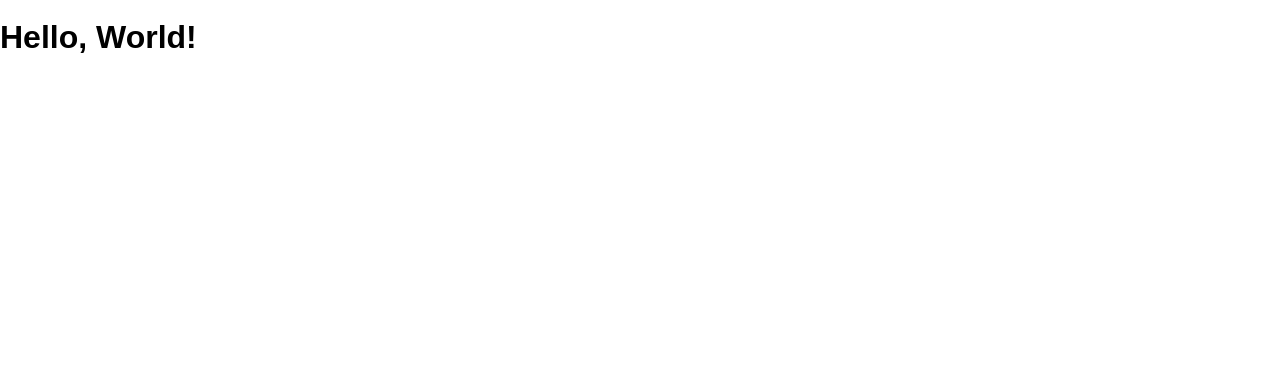
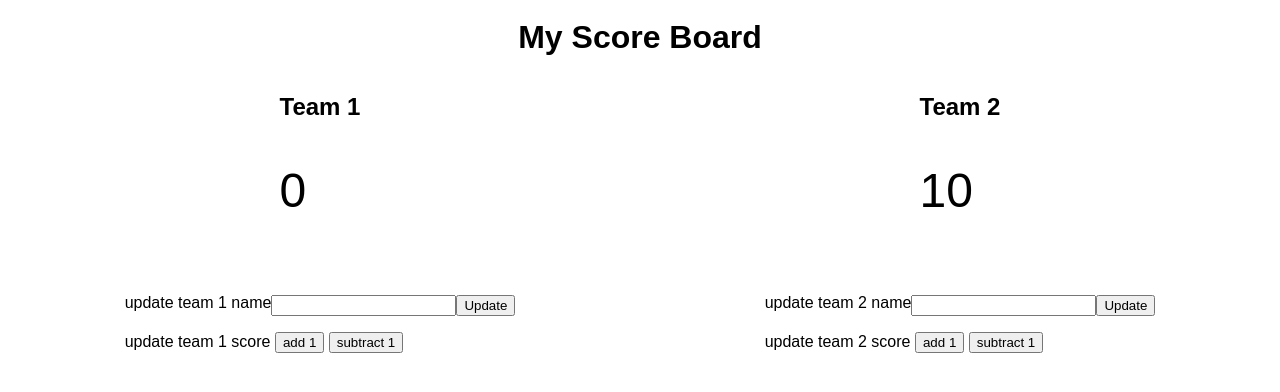
Before and after one commit to Ahseeah/score-board, a website: page public/index.html in a window 1280 px wide. Drawn offline with Linux system fonts and the light colour scheme.

Commit message:
Almost finished scoreboard homework.

```diff
--- a/public/index.html
+++ b/public/index.html
@@ -1,14 +1,50 @@
 <!DOCTYPE html>
 <html>
   <head lang="en">
-    <meta charset="UTF-8">
-    <meta name="viewport" content="width=device-width, initial-scale=1">
-    <title>Score Board</title>
-    <link rel="shortcut icon" href="/favicon.ico">
-    <link rel="stylesheet" href="/screen.css">
+    <meta charset="UTF-8" />
+    <meta name="viewport" content="width=device-width, initial-scale=1" />
+    <title>Scoreboard</title>
+    <link rel="shortcut icon" href="/favicon.ico" />
+    <link rel="stylesheet" href="/screen.css" />
   </head>
   <body>
-    <h1 class='hello-world'></h1>
+    <h1>My Score Board</h1>
+    <section class="score-area">
+      <section class="team1">
+        <h2 class="teamName">Team 1</h2>
+        <p class="team1Score">10</p>
+      </section>
+      <section class="team2">
+        <h2>Team 2</h2>
+        <p class="team2Score">10</p>
+      </section>
+    </section>
+    <section class="update-score">
+      <section class="team1">
+        <section class="team-name">
+          update team 1 name
+          <input class="input1" type="text" />
+          <button class="update-team-1-name">Update</button>
+        </section>
+        <section>
+          update team 1 score
+          <button class="team-1-add-1-button">add 1</button>
+          <button class="team-1-subtract-1-button">subtract 1</button>
+        </section>
+      </section>
+      <section class="team2">
+        <section class="team-name">
+          update team 2 name
+          <input class="input2" type="text" />
+          <button class="update-team-2-name">Update</button>
+        </section>
+        <section>
+          update team 2 score
+          <button class="team-2-add-1-button">add 1</button>
+          <button class="team-2-subtract-1-button">subtract 1</button>
+        </section>
+      </section>
+    </section>
     <script src="/main.js" charset="utf-8"></script>
   </body>
 </html>
--- a/public/main.js
+++ b/public/main.js
@@ -1,7 +1,67 @@
-const main = () => {
-  if (document.querySelector('h1.hello-world')) {
-    document.querySelector('h1.hello-world').textContent = 'Hello, World!'
-  }
+let team1Score = 0
+document.querySelector('p').textContent = 0
+const add1ToTeam1Score = () => {
+  console.log('adding 1 to team 1 score')
+  team1Score = team1Score + 1
+  console.log('the new score is' + team1Score)
+  document.querySelector('.team1Score').textContent = team1Score
+  console.log('updated the team 1 score')
 }
 
-document.addEventListener('DOMContentLoaded', main)
+const subtract1ToTeam1Score = () => {
+  console.log('subtracting 1 to team 1 score')
+  team1Score = team1Score + -1
+  console.log('the new score is' + team1Score)
+  document.querySelector('.team1Score').textContent = team1Score
+}
+
+document
+  .querySelector('.team-1-add-1-button')
+  .addEventListener('click', add1ToTeam1Score)
+document
+  .querySelector('.team-1-subtract-1-button')
+  .addEventListener('click', subtract1ToTeam1Score)
+
+let team2Score = 0
+document.querySelector('p').textContent = 0
+const add1ToTeam2Score = () => {
+  console.log('adding 1 to team 2 score')
+  team2Score = team2Score + 1
+  console.log('the new score is' + team2Score)
+  document.querySelector('.team2score').textContent = team2Score
+  console.log('updated the team 2 score')
+}
+
+const subtract1ToTeam2Score = () => {
+  console.log('subtracting 1 to team 2 score')
+  team2Score = team2Score + -1
+  console.log('the new score is' + team2Score)
+  document.querySelector('.team2Score').textContent = team2Score
+}
+
+document
+  .querySelector('.team-2-add-1-button')
+  .addEventListener('click', add1ToTeam2Score)
+document
+  .querySelector('.team-2-subtract-1-button')
+  .addEventListener('click', subtract1ToTeam2Score)
+
+let Team1Name = 'FirstTeam'
+const updateTeam1Name = () => {
+  let name = document.querySelector('.input1').value
+  document.querySelector('.teamName').textContent = name
+}
+
+document
+  .querySelector('.update-team-1-name')
+  .addEventListener('click', updateTeam1Name)
+
+let Team2Name = 'SecondTeam'
+const updateTeam2Name = () => {
+  let name = document.querySelector('.input2').value
+  document.querySelector('.teamName').textContent = name
+}
+
+document
+  .querySelector('.update-team-2-name')
+  .addEventListener('click', updateTeam2Name)
--- a/public/screen.css
+++ b/public/screen.css
@@ -1,12 +1,40 @@
 :root {
-  font: 16px / 1 sans-serif;
+	font: 16px / 1 sans-serif;
 }
 
 html {
-  height: 100%;
+	height: 100%;
 }
 
 body {
-  margin: 0;
-  min-height: 100%;
+	margin: 0;
+	min-height: 100%;
 }
+
+h1 {
+	text-align: center;
+}
+
+.score-area {
+	display: flex;
+	justify-content: space-around;
+}
+
+.score-area p {
+	font-size: 3rem;
+}
+
+.update-score {
+	display: flex;
+	flex-direction: row;
+	justify-content: space-around;
+}
+
+.update-score .team-name {
+	display: flex;
+	flex-direction: row;
+}
+
+.update-score section {
+	margin: 1rem;
+}
```
